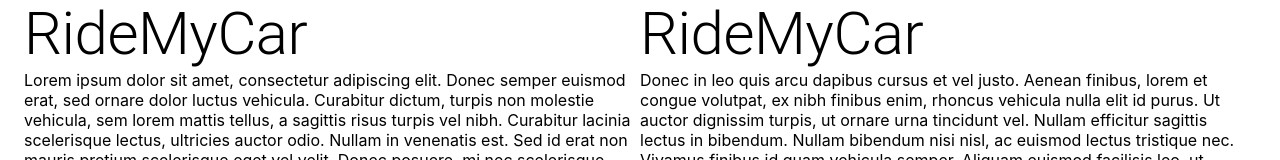
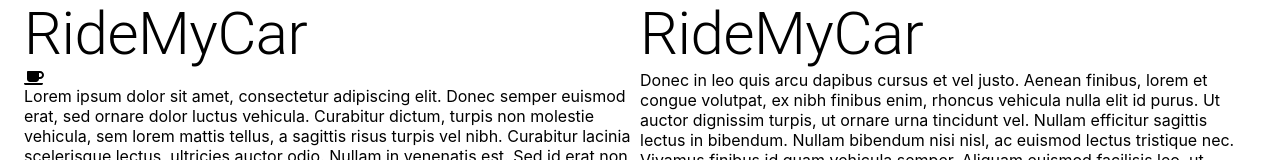
Before and after one commit to ISilviu/Hackathon-Oscorp, a React (Create React App) app in the folder my-car-rental/: page / in a window 1280 px wide. Shown: the part 162-322 px from the top of the page. Built offline with nearby package versions, Linux system fonts and the light colour scheme; what apollo-link-rest would draw is missing.

Commit message:
installed font awesome

```diff
--- a/my-car-rental/src/App.js
+++ b/my-car-rental/src/App.js
@@ -9,6 +9,9 @@
 import AccountCircle from "@mui/icons-material/AccountCircle";
 import { Button, Link as MuiLink, useTheme } from "@mui/material";
 import { Link } from "react-router-dom";
+
+import { FontAwesomeIcon } from '@fortawesome/react-fontawesome'
+import { faCoffee } from '@fortawesome/free-solid-svg-icons'
 
 export default function App() {
 
@@ -55,6 +58,8 @@
       <Box p={3} display="flex">
         <Stack flex={1}>
           <Typography variant="h2">Rent a car with RideMyCar</Typography>
+          <FontAwesomeIcon icon={faCoffee} />
+
           Lorem ipsum dolor sit amet, consectetur adipiscing elit. Donec semper euismod erat, sed ornare dolor luctus vehicula. Curabitur dictum, turpis non molestie vehicula, sem lorem mattis tellus, a sagittis risus turpis vel nibh. Curabitur lacinia scelerisque lectus, ultricies auctor odio. Nullam in venenatis est. Sed id erat non mauris pretium scelerisque eget vel velit. Donec posuere, mi nec scelerisque laoreet, velit nisl vehicula nulla, id dignissim magna odio vel massa. Suspendisse vel dolor ultricies, placerat urna vitae, ullamcorper ligula. Vestibulum aliquet metus turpis, a fermentum tortor euismod sed. Sed viverra ante non feugiat condimentum. Nunc ac imperdiet velit. Nulla sollicitudin, urna non euismod consequat, nisl turpis vulputate sapien, at congue enim lacus scelerisque nisl. Pellentesque molestie ante tincidunt, consequat nibh sit amet, convallis mi. Interdum et malesuada fames ac ante ipsum primis in faucibus. Lorem ipsum dolor sit amet, consectetur adipiscing elit.
         </Stack>
         <Stack flex={1}>
```
Also changed, not shown: my-car-rental/package.json (+13 -10 lines), 1 other file (tests, documents, lock files or other folders).
